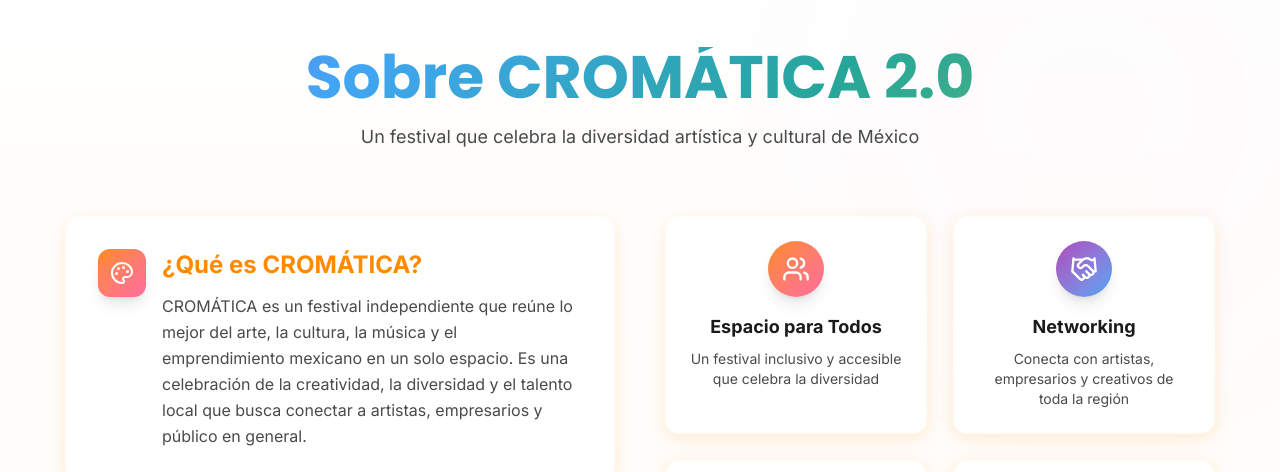
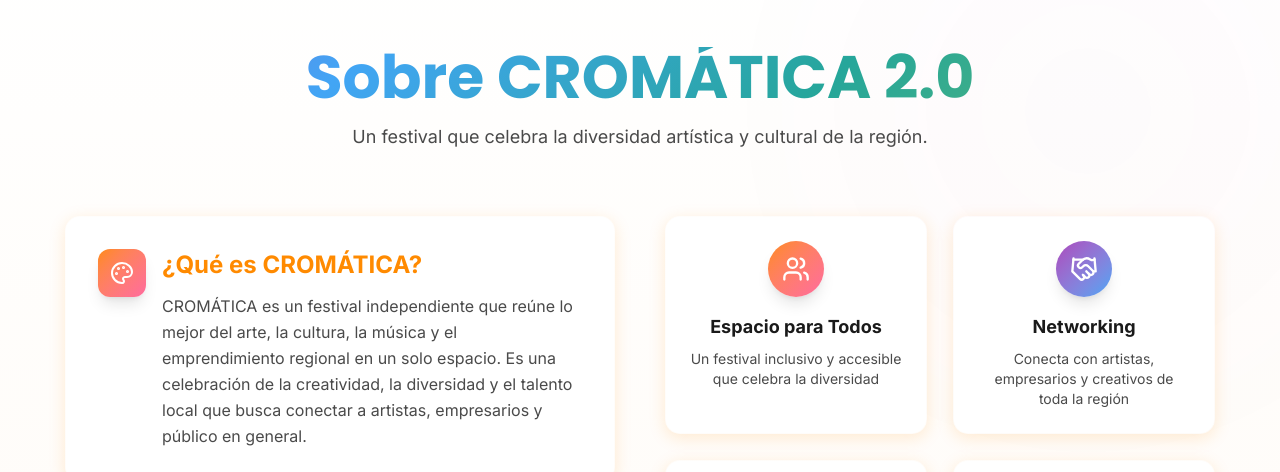
Before and after one commit to Pepebaskes/cromatica-web, a React (Vite) app: page / in a window 1280 px wide. Shown: the part 1200-1672 px from the top of the page. Built offline with nearby package versions, Linux system fonts and the light colour scheme.

Commit message:
arregle datos

```diff
--- a/src/app/sections/DisenadoresSection.tsx
+++ b/src/app/sections/DisenadoresSection.tsx
@@ -17,9 +17,9 @@
   const disenadores = [
     {
       id: 1,
-      imagen: "/public/images/ferchoLogo.jpeg",
+      imagen: "/images/ferchoLogo.jpeg",
       marca: "Felipe Lopez",
-      disenador: "Felipe Loperz Martinez",
+      disenador: "Felipe López Martinez",
       estilo: "Gala",
       descripcion: "Diseñador de alta gama, especializado en vestidos de gala, 100% grullense.",
       instagram: "felipelopez9734",
--- a/src/app/sections/InvitadosSection.tsx
+++ b/src/app/sections/InvitadosSection.tsx
@@ -14,10 +14,10 @@
   const invitados = [
     {
       id: 1,
-      imagen: "/images/ferchoLogo.jpeg",
+      imagen: "/images/felipeLopezCara.jpeg",
       nombre: "Felipe López Martinez",
       titulo: "Diseñador de moda",
-      descripcion: "Reconociendo su trayectoria dentro de la comunidad de El Grullo Jalisco, su apoyo y su gran talento como artista",
+      descripcion: "Reconociendo su trayectoria dentro de la comunidad artística de El Grullo Jalisco, su apoyo y su gran talento commo diseñador de moda, especializado en vestidos de gala.",
       conferencia: "",
       horario: "",
     },
--- a/src/app/sections/SobreEventoSection.tsx
+++ b/src/app/sections/SobreEventoSection.tsx
@@ -38,7 +38,7 @@
             Sobre CROMÁTICA 2.0
           </h2>
           <p className="text-lg text-[var(--cromatica-text-secondary)] max-w-2xl mx-auto">
-            Un festival que celebra la diversidad artística y cultural de México
+            Un festival que celebra la diversidad artística y cultural de la región.
           </p>
         </div>
 
@@ -58,7 +58,7 @@
                   </h3>
                   <p className="text-[var(--cromatica-text-secondary)] leading-relaxed">
                     CROMÁTICA es un festival independiente que reúne lo mejor del arte,
-                    la cultura, la música y el emprendimiento mexicano en un solo espacio.
+                    la cultura, la música y el emprendimiento regional en un solo espacio.
                     Es una celebración de la creatividad, la diversidad y el talento local
                     que busca conectar a artistas, empresarios y público en general.
                   </p>
```
Also changed, not shown: public/images/felipeLopezCara.jpeg (added).
